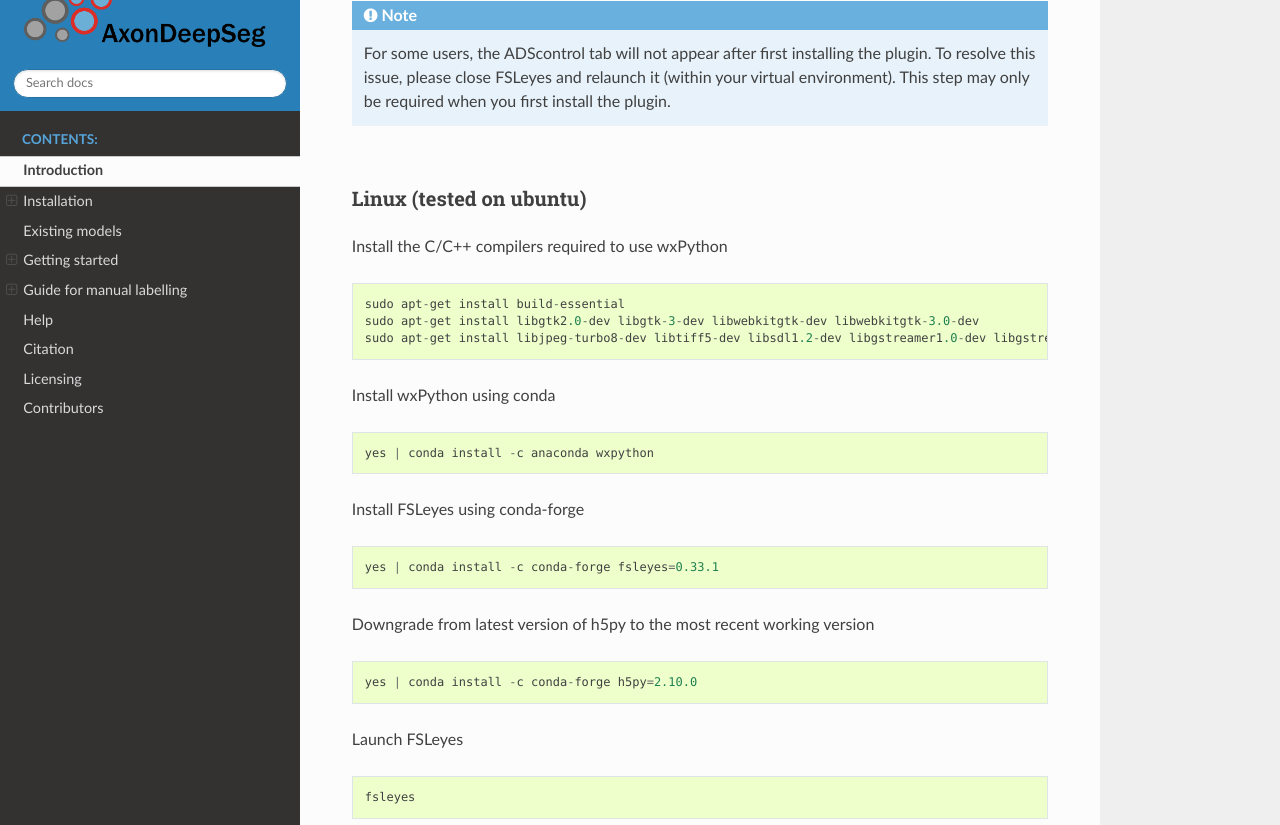
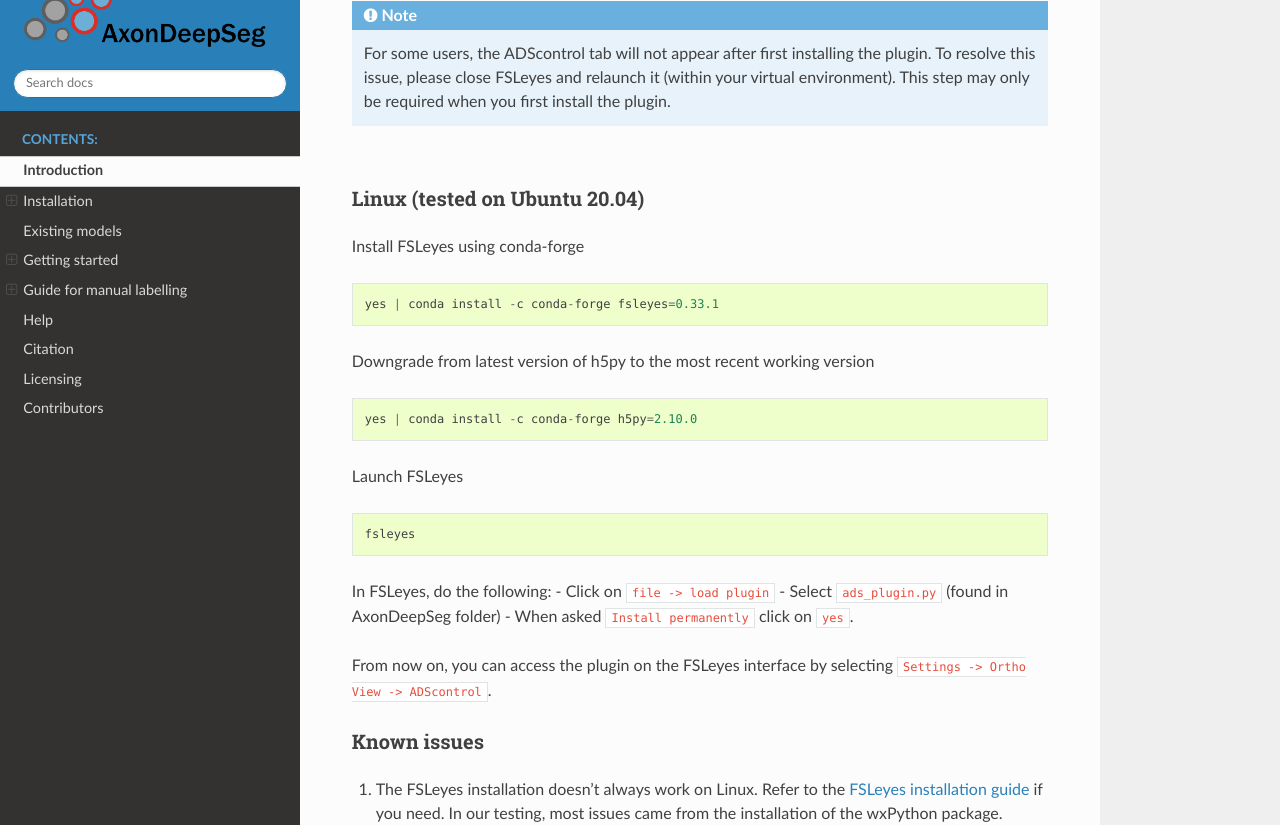
Before and after one commit to axondeepseg/axondeepseg, a Sphinx documentation site: the page built from docs/source/documentation.rst, in a window 1280 px wide and 900 px high, scrolled down 6326 px, cut to the strip 75-900 px from the top of the window. Built offline with Sphinx 7.4.7 and the Read the Docs theme 2.0.0, drawn with Linux system fonts in a browser that asks for light colours.

Commit message:
#393 Changed the installation procedure to fix a bug with the floodfill tool

```diff
--- a/docs/source/documentation.rst
+++ b/docs/source/documentation.rst
@@ -200,18 +200,8 @@ In case, you find trouble installing FSLeyes plugin for ADS you could refer the
            To resolve this issue, please close FSLeyes and relaunch it (within your virtual environment).
            This step may only be required when you first install the plugin.
 
-Linux (tested on ubuntu)
+Linux (tested on Ubuntu 20.04)
 ~~~~~~~~~~~~~~~~~~~~~~~~
-Install the C/C++ compilers required to use wxPython ::
-
-           sudo apt-get install build-essential
-           sudo apt-get install libgtk2.0-dev libgtk-3-dev libwebkitgtk-dev libwebkitgtk-3.0-dev
-           sudo apt-get install libjpeg-turbo8-dev libtiff5-dev libsdl1.2-dev libgstreamer1.0-dev libgstreamer-plugins-base1.0-dev libnotify-dev freeglut3-dev
-
-Install wxPython using conda ::
-
-           yes | conda install -c anaconda wxpython
-
 Install FSLeyes using conda-forge ::
 
            yes | conda install -c conda-forge fsleyes=0.33.1
```
